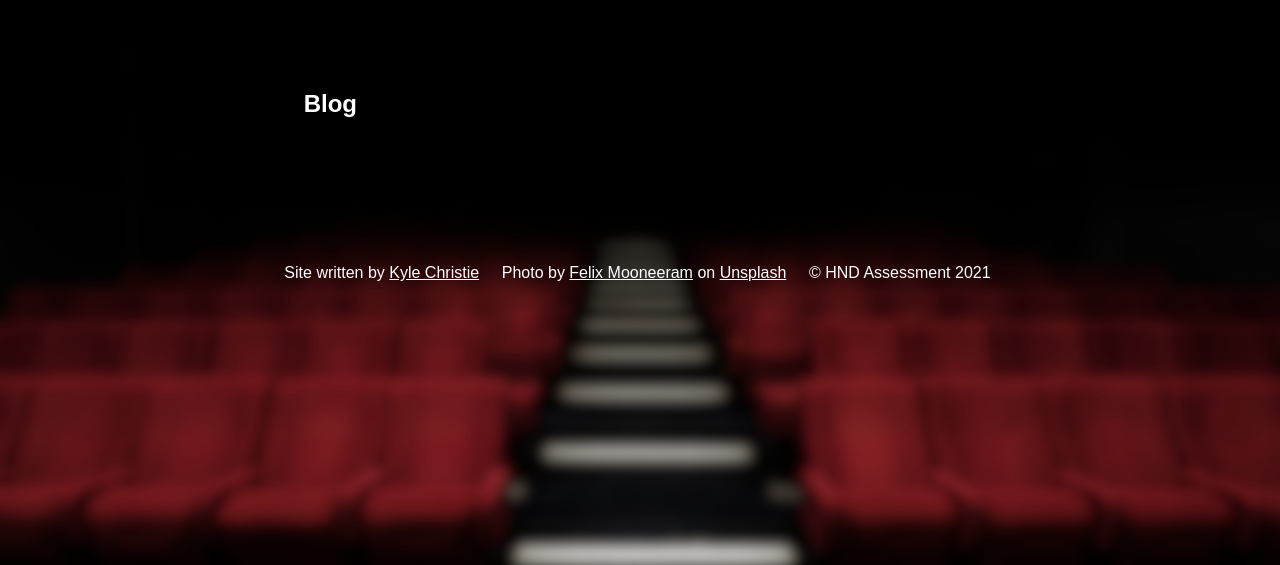
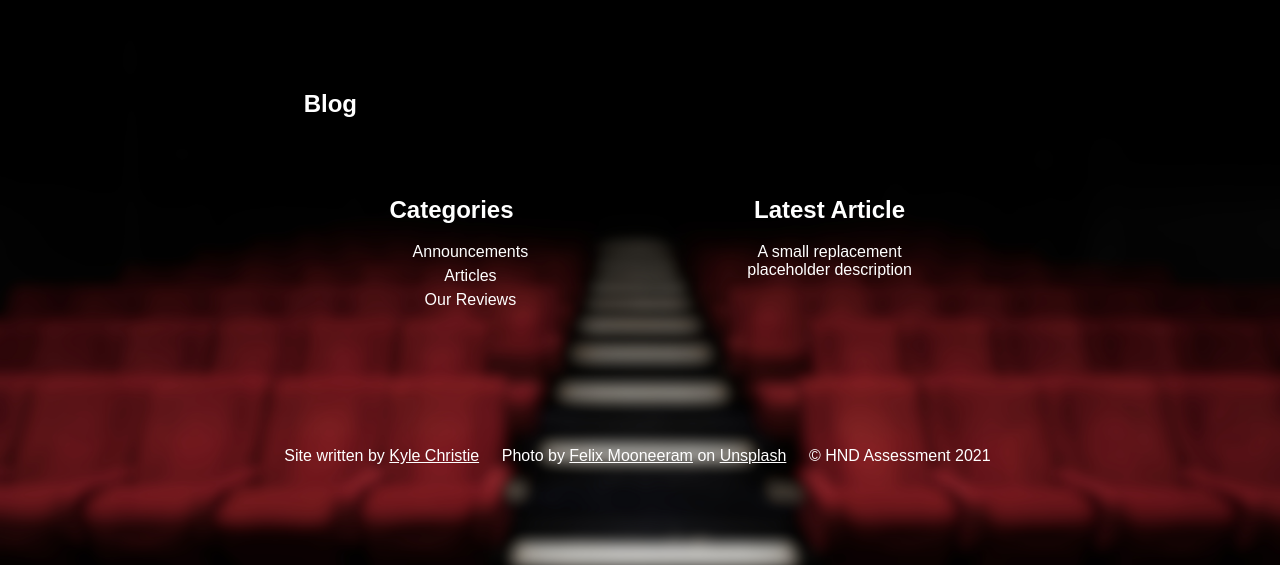
Before and after one commit to kc101010/HND-Theatre-Project, a PHP site: page /blog/index.php in a window 1280 px wide. Shown: the part 193-758 px from the top of the page. Run offline with PHP 8.4, Linux system fonts and the light colour scheme; some libraries are stand-ins or nearby versions; some web fonts are replaced.

Commit message:
starting blog

```diff
--- a/blog/index.php
+++ b/blog/index.php
@@ -3,8 +3,25 @@
     <section id="sect_main">
         <h1 id="main_header"> Blog </h1>
 
+    </section>
 
+    <section id="sect_blog">
+        <div id="blog_cat">
+            <h2 id="blog_cat_head"> Categories </h2>
 
+            <ul id="blog_cat_list">
+                <li>Announcements</li>
+                <li>Articles</li>
+                <li>Our Reviews</li>
+            </ul>
+
+        </div>
+
+        <div id="latest_article">
+            <h2> Latest Article</h2>
+
+            <p> A small replacement placeholder description</p>
+        </div>
     </section>
 
 <?php include_once "../partial/footer.php";?>
--- a/css/style.css
+++ b/css/style.css
@@ -85,4 +85,42 @@ body{
     .login_switch:hover{color:gray;}
 
     /** ~ End Login-Register rules ~ **/
+
+    /** ~ Blog rules ~ **/
+
+    #blog_cat{
+        text-align: center;
+        margin-right: 10%;
+        margin-left: 10%;
+        width:30%;
+        float:left;
+        margin-bottom: 10%;
+    }
+
+    #blog_cat_head{
+        margin-left:1%;
+
+    }
+
+    #blog_cat_list li {
+        list-style-type: none;
+        margin-top: 3%;
+        align-content: center;
+    }
+
+    #latest_article{
+        text-align: center;
+        margin-left:10%;
+        margin-right:10%;
+        width: 30%;
+        float:left;
+        margin-bottom: 20%;
+    }
+
+    #sect_blog{
+        margin-top:3%;
+        margin-bottom:10%;
+        margin-left: 20%;
+        margin-right:20%;
+    }
 }
```
